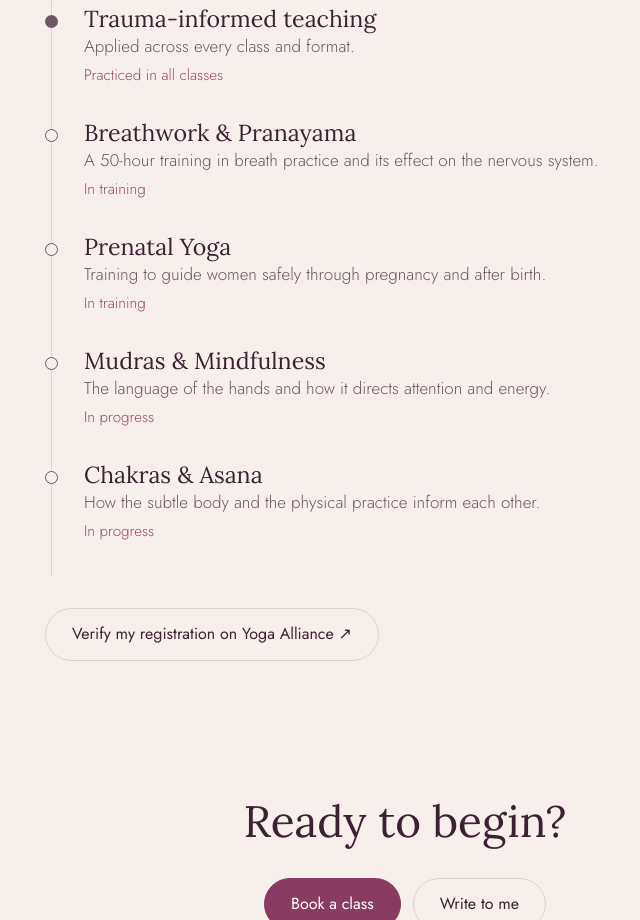
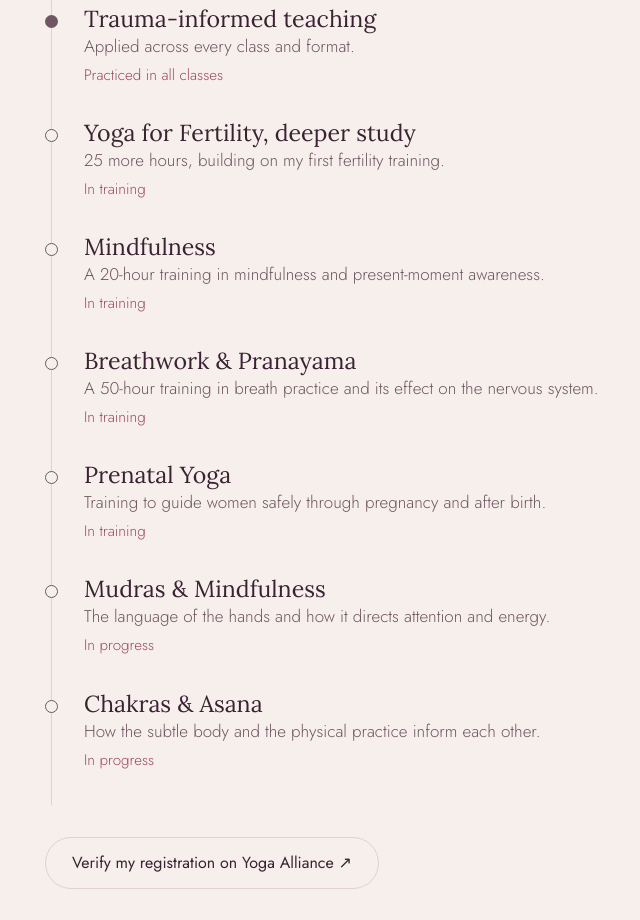
Before and after one commit to cousta1/cassie-kalyani-site, a plain HTML site: page about.html in a window 1280 px wide. Shown: the part 1620-2540 px from the top of the page, without its empty margins (235-875 px from the left). Drawn offline with Linux system fonts and the light colour scheme; a script that the page names is missing.

Commit message:
Add mindfulness and deeper fertility trainings
Co-Authored-By: Claude Opus 5.5 <noreply@anthropic.com>

```diff
--- a/about.html
+++ b/about.html
@@ -149,6 +149,16 @@
         <span class="status">Practiced in all classes</span>
       </li>
       <li class="ongoing">
+        <h3>Yoga for Fertility, deeper study</h3>
+        <p>25 more hours, building on my first fertility training.</p>
+        <span class="status">In training</span>
+      </li>
+      <li class="ongoing">
+        <h3>Mindfulness</h3>
+        <p>A 20-hour training in mindfulness and present-moment awareness.</p>
+        <span class="status">In training</span>
+      </li>
+      <li class="ongoing">
         <h3>Breathwork &amp; Pranayama</h3>
         <p>A 50-hour training in breath practice and its effect on the nervous system.</p>
         <span class="status">In training</span>
```
Also changed, not shown: yoga-for-fertility.html (+1 -1 lines), llms.txt.
